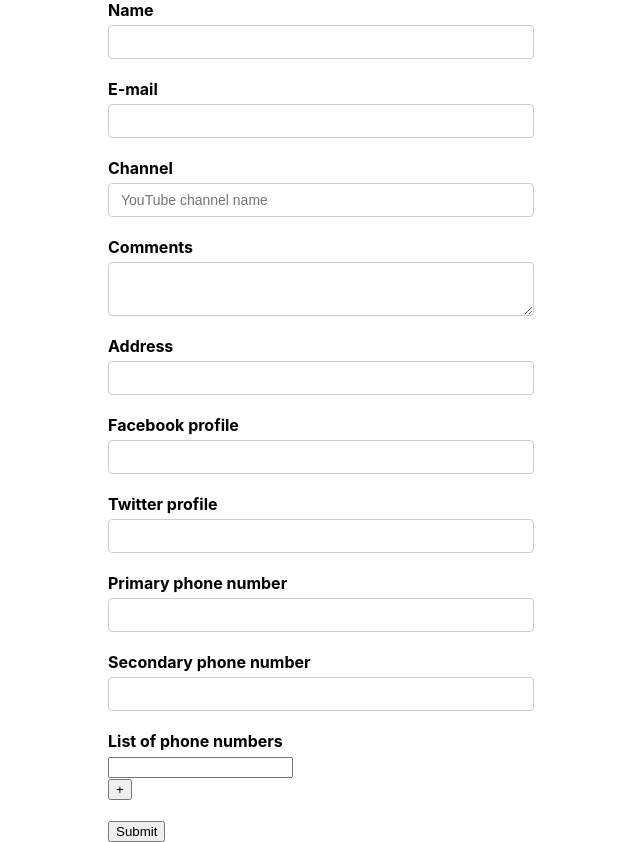
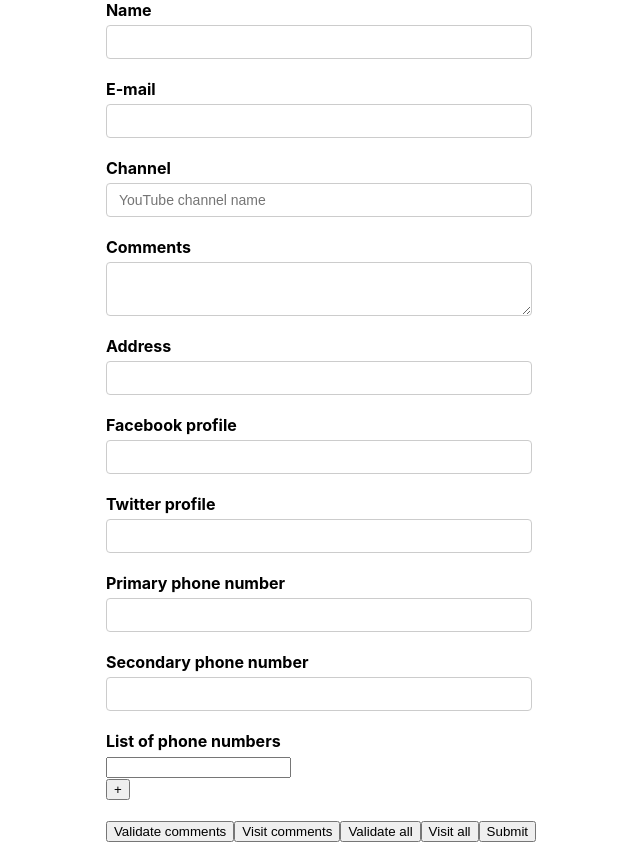
Before and after one commit to macotok/react-formik, a React (Create React App) app in the folder about-react-formik/advanced/: page / in a window 1280 px wide. Shown: the whole page, without its empty margins (319-959 px from the left). Built offline with nearby package versions, Linux system fonts and the light colour scheme.

Commit message:
manually trigger validation

```diff
--- a/about-react-formik/advanced/src/components/YoutubeForm.js
+++ b/about-react-formik/advanced/src/components/YoutubeForm.js
@@ -53,6 +53,9 @@
       // validateOnChange={false}
       // validateOnBlur={false}
     >
+      {(formik) => {
+        console.log('Formik props', formik);
+        return (
           <Form>
             <div className="form-control">
               <label htmlFor="name">Name</label>
@@ -97,7 +100,9 @@
                   return (
                     <div>
                       <input type="text" {...field} />
-                  {meta.touched && meta.error ? <div>{meta.error}</div> : null}
+                      {meta.touched && meta.error ? (
+                        <div>{meta.error}</div>
+                      ) : null}
                     </div>
                   );
                 }}
@@ -154,8 +159,39 @@
               </FieldArray>
             </div>
 
+            <button
+              type="button"
+              onClick={() => formik.validateField('comments')}
+            >
+              Validate comments
+            </button>
+            <button
+              type="button"
+              onClick={() => formik.setFieldTouched('comments')}
+            >
+              Visit comments
+            </button>
+            <button type="button" onClick={() => formik.validateForm()}>
+              Validate all
+            </button>
+            <button
+              type="button"
+              onClick={() =>
+                formik.setTouched({
+                  name: true,
+                  email: true,
+                  channel: true,
+                  comments: true,
+                })
+              }
+            >
+              Visit all
+            </button>
+
             <button type="submit">Submit</button>
           </Form>
+        );
+      }}
     </Formik>
   );
 }
```
Also changed, not shown: 1 other file (tests, documents, lock files or other folders). Lines whose indentation alone changed are shown as unchanged.
